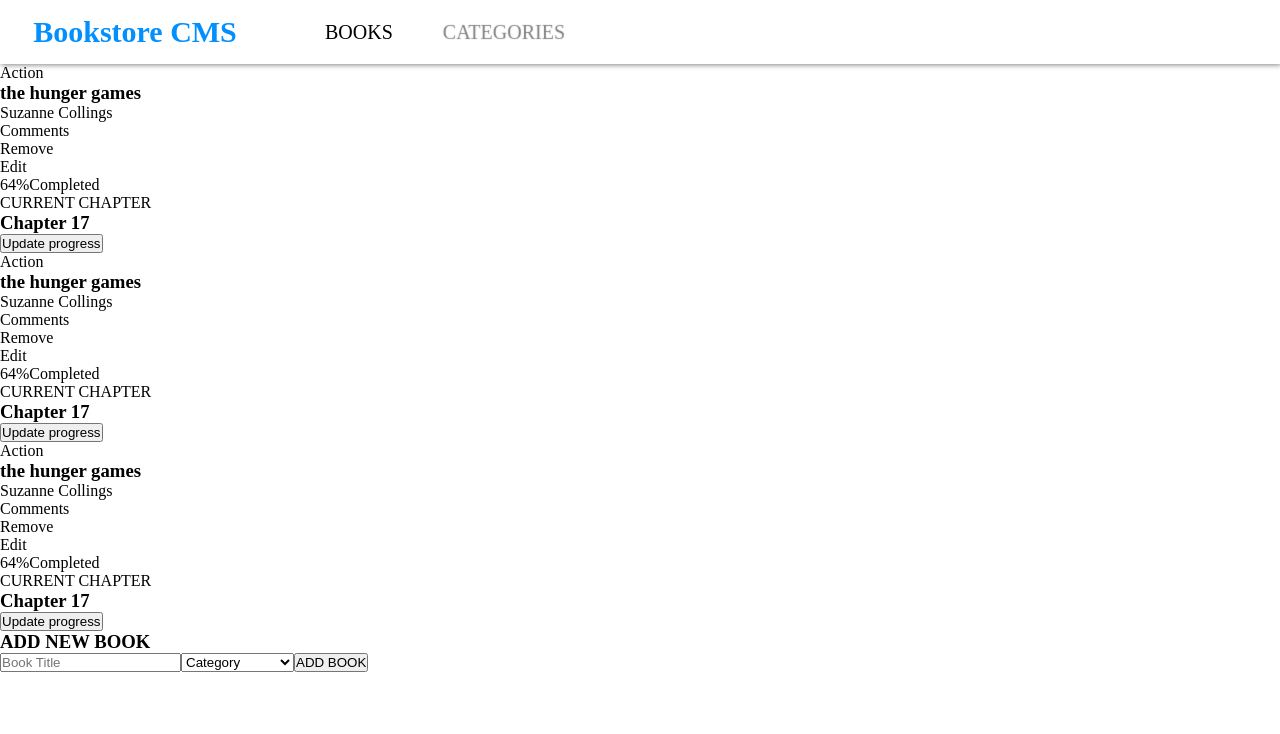
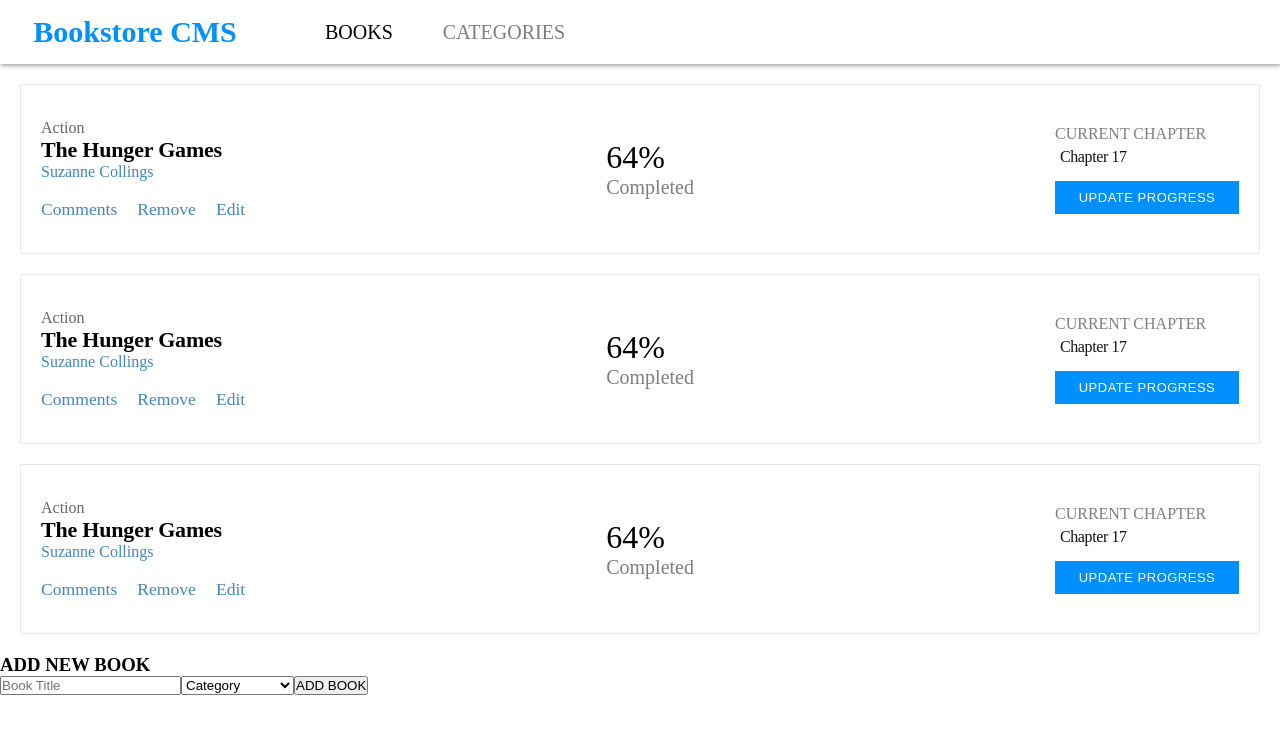
Before and after one commit to iLynette/bookstore, a React (Create React App) app: page / in a window 1280 px wide. Shown: the top 734 px of the page. Built offline with nearby package versions, Linux system fonts and the light colour scheme.

Commit message:
Style the books page

```diff
--- a/src/components/Book.js
+++ b/src/components/Book.js
@@ -18,12 +18,12 @@
           </div>
           <div className="progress">
               <span>64%</span>
-              <span>Completed</span>
+              <span className="status">Completed</span>
           </div>
           <div className="chapter">
               <span>CURRENT CHAPTER</span>
               <h3>Chapter 17</h3>
-              <button type="button">Update progress</button>
+              <button type="button" className="btn">Update progress</button>
           </div>
       </div>
     );
--- a/src/index.css
+++ b/src/index.css
@@ -41,8 +41,96 @@
 .categoriesLink {
   text-decoration: none;
   font-size: 20px;
-  color: transparent;
-  text-shadow: 0 0 1px rgba(0, 0, 0, 0.5);
+  color: #000;
+  opacity: 50%;
   text-transform: uppercase;
   font-weight: 100;
 }
+
+.bookItems {
+  display: flex;
+  justify-content: space-between;
+  align-items: center;
+  border: 1px solid #e8e8e8;
+  border-radius: 1px;
+  margin: 20px;
+  padding: 20px;
+  height: 10.625rem;
+}
+
+.details {
+  opacity: 60%;
+}
+
+.title {
+  text-transform: capitalize;
+  color: #000;
+  font-size: 1.375rem;
+  line-height: normal;
+  letter-spacing: -0.2px;
+  font-weight: bold;
+}
+
+.name {
+  color: #4386bf;
+  font-size: 1.001rem;
+  font-weight: 300;
+}
+
+.action {
+  display: flex;
+  gap: 20px;
+  list-style: none;
+  padding-top: 18px;
+  color: #4386bf;
+  font-size: 1.1rem;
+}
+
+.progress {
+  display: flex;
+  flex-direction: column;
+  font-size: 2rem;
+}
+
+.status {
+  font-size: 20px;
+  opacity: 50%;
+  font-weight: normal;
+  font-stretch: normal;
+  font-style: normal;
+  line-height: normal;
+}
+
+.chapter {
+  display: flex;
+  flex-direction: column;
+}
+
+.chapter span {
+  opacity: 50%;
+}
+
+.chapter h3 {
+  color: #121212;
+  letter-spacing: -0.4px;
+  font-size: 1rem;
+  font-weight: 300;
+  padding: 5px;
+}
+
+.btn {
+  width: 11.5rem;
+  height: 2.063rem;
+  background-color: #0290ff;
+  font-size: 0.813rem;
+  font-weight: 300;
+  font-stretch: normal;
+  font-style: normal;
+  line-height: normal;
+  letter-spacing: 0.5px;
+  text-align: center;
+  color: #fff;
+  text-transform: uppercase;
+  margin-top: 10px;
+  border: none;
+}
```
